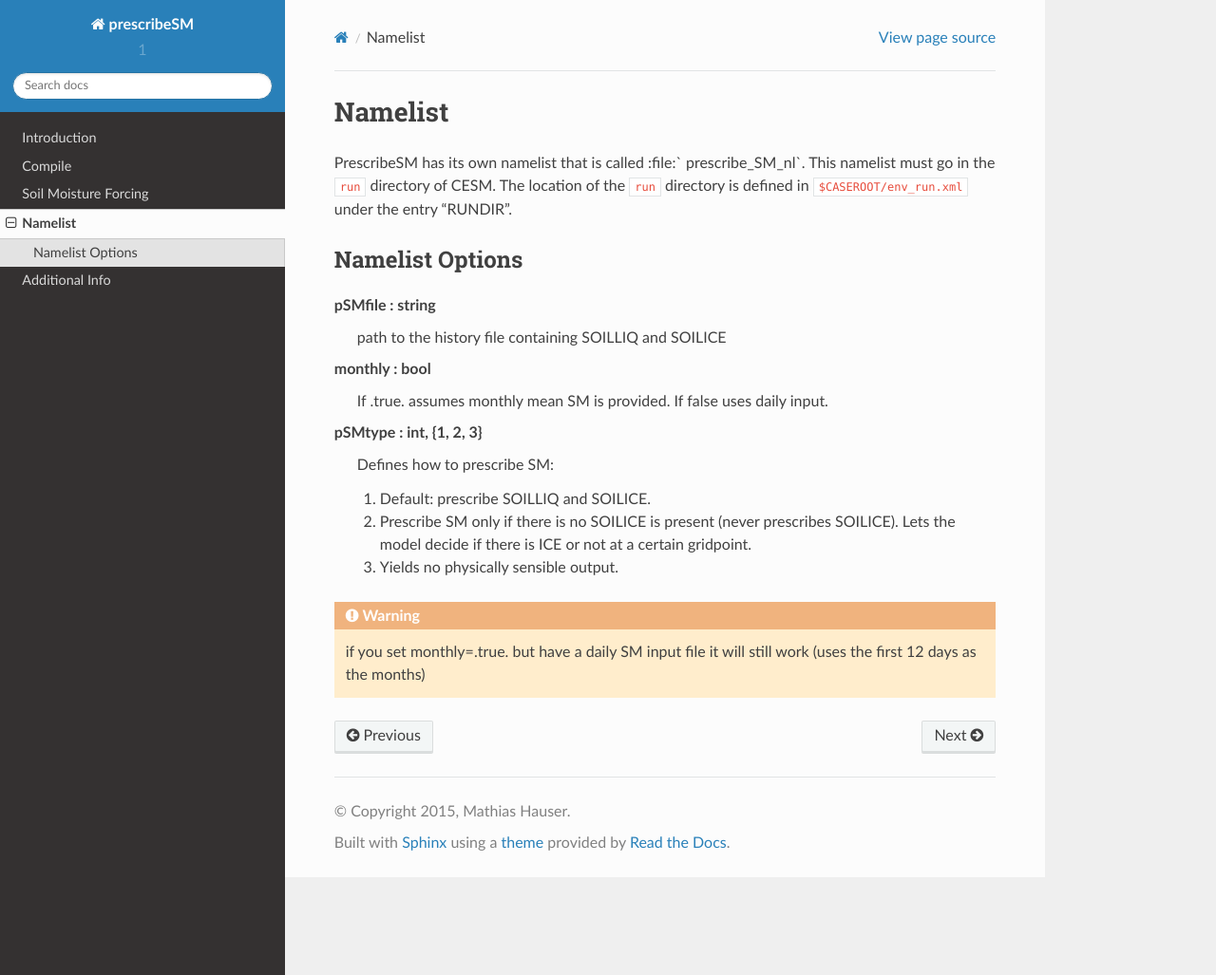
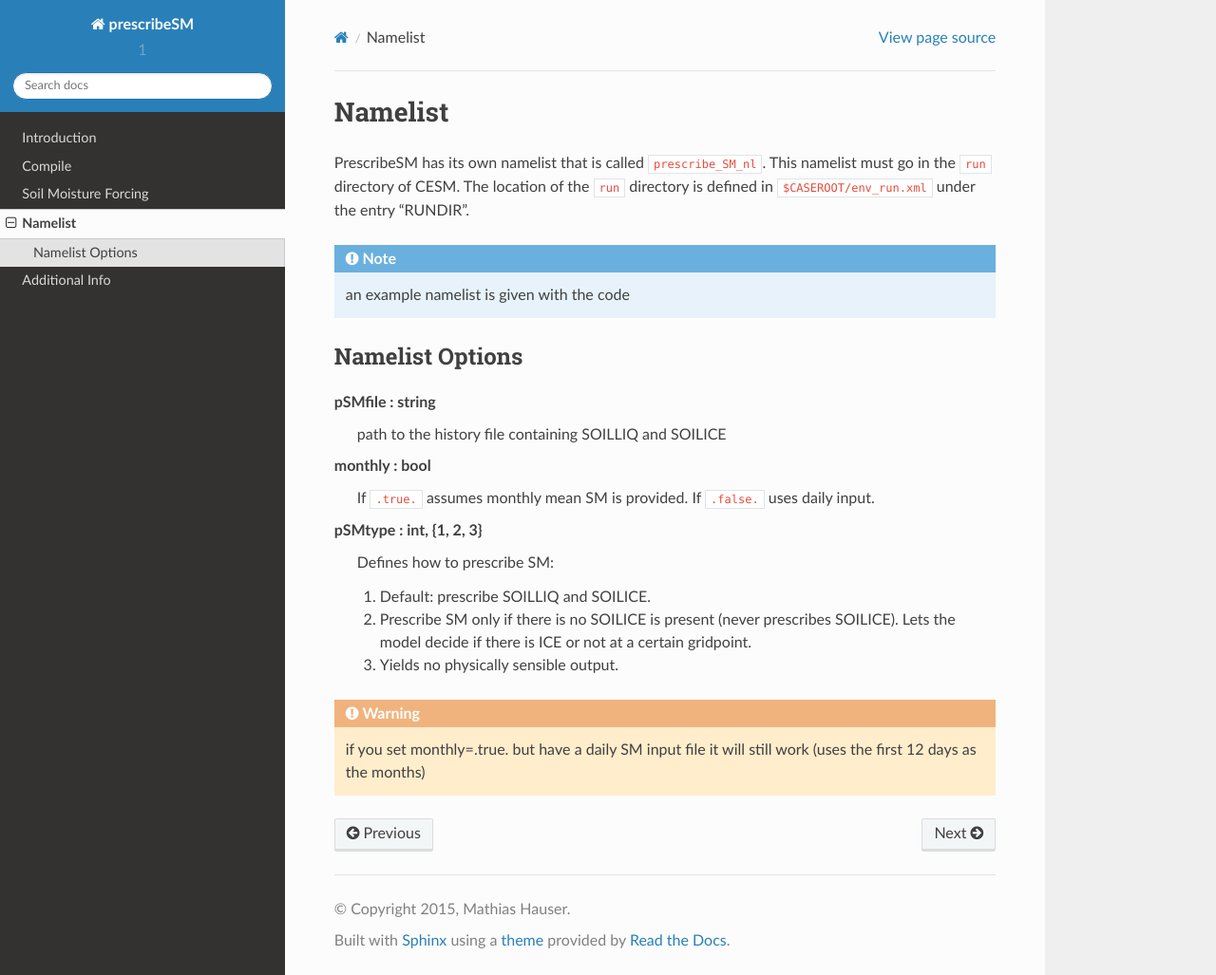
Before and after one commit to IACETH/prescribeSM_cesm_1.2.x, a Sphinx documentation site: the page built from doc/source/namelist.rst, in a window 1280 px wide and 1027 px high. Shown: the whole window at 95% size. Built offline with Sphinx 7.4.7 and the Read the Docs theme 2.0.0, drawn with Linux system fonts in a browser that asks for light colours.

Commit message:
doc: correct typos

```diff
--- a/doc/source/SMforcing.rst
+++ b/doc/source/SMforcing.rst
@@ -4,7 +4,7 @@ Soil Moisture Forcing
 The forcing dataset is a netCDF file with the variables ``SOILICE`` and ``SOILLIQ`` on it.
 The variables are not in the usual lat/lon format (named :term:`4D`) but in an indexed format (named :term:`3D`).
 
-The file must have 12 (365) time steps on it to prescribe SM monthly (daily).
+The file must have 12 (365) time steps on it to prescribe SM monthly (daily) means.
 
 Regional Forcing
 ----------------
--- a/doc/source/additional.rst
+++ b/doc/source/additional.rst
@@ -5,7 +5,7 @@ Additional Info
 
 Source Files
 ------------
-The tree changed source files are:
+The three changed source files are:
 
 - :file:`prescribeSoilMoistureMod.F90`
 - :file:`clm_driver.F90`
--- a/doc/source/namelist.rst
+++ b/doc/source/namelist.rst
@@ -1,17 +1,20 @@
 Namelist
 ========
 
-PrescribeSM has its own namelist that is called :file:` prescribe_SM_nl`.
+PrescribeSM has its own namelist that is called :file:`prescribe_SM_nl`.
 This namelist must go in the :file:`run` directory of CESM.
 The location of the :file:`run` directory is defined in :file:`$CASEROOT/env_run.xml` under the entry "RUNDIR".
 
+.. NOTE::
+   an example namelist is given with the code
+
 Namelist Options
-^^^^^^^^^^^^^^^^
+----------------
 
 pSMfile : string
   path to the history file containing SOILLIQ and SOILICE
 monthly : bool
-  If .true. assumes monthly mean SM is provided. If false uses daily input.
+  If ``.true.`` assumes monthly mean SM is provided. If ``.false.`` uses daily input.
 pSMtype : int, {1, 2, 3}
  Defines how to prescribe SM:
 
```
